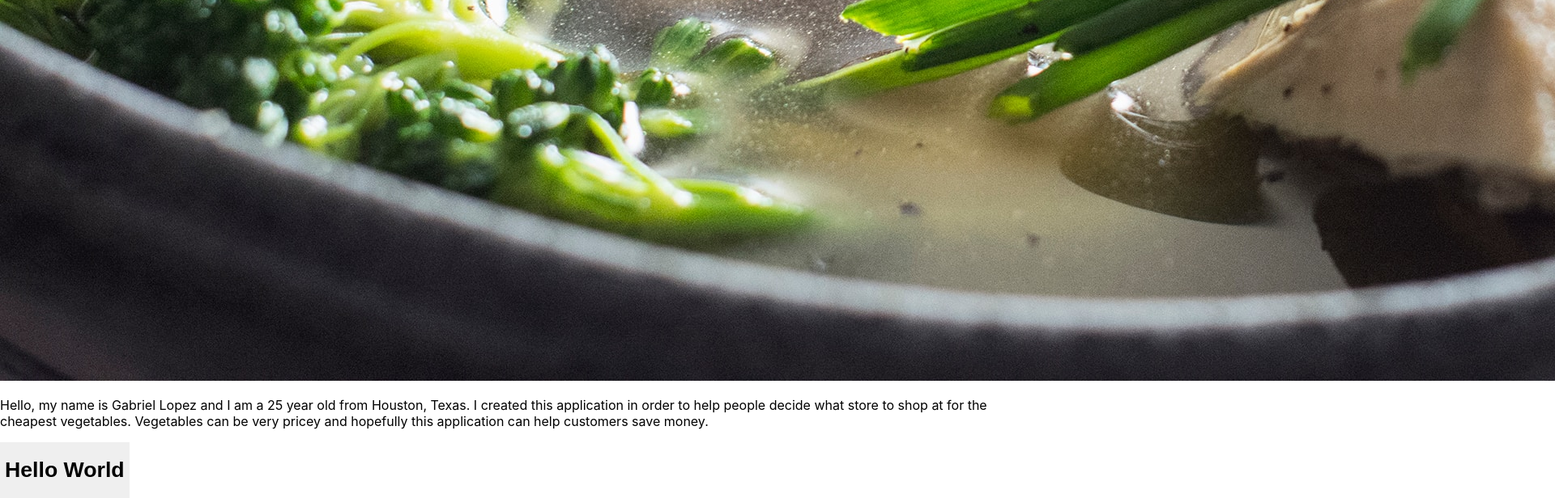
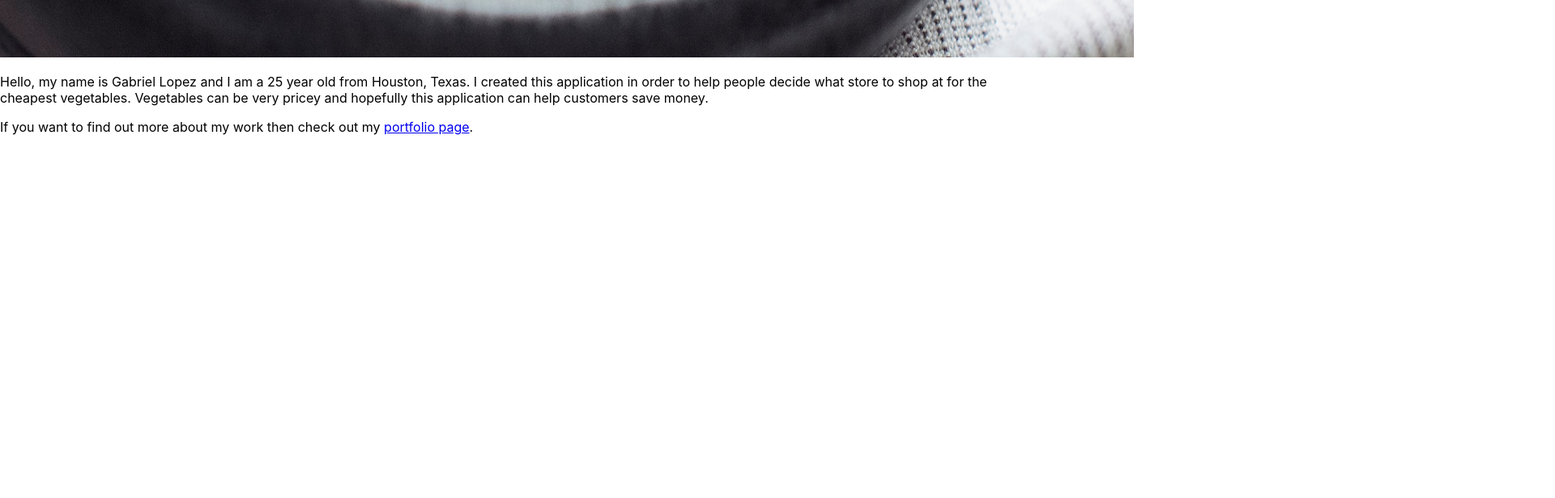
Before and after one commit to lopezg3000/creativeApp, a React (Create React App) app: page / in a window 1280 px wide. Shown: the part 2028-2644 px from the top of the page at 81% size, 1920 px wide, since content can reach past the window. After the commit the page ends 2211 px from the top, so only its background shows below. Built offline with nearby package versions, Linux system fonts and the light colour scheme.

Commit message:
nestedAnchor

```diff
--- a/src/App.js
+++ b/src/App.js
@@ -3,7 +3,6 @@ import Header from "../src/components/Header"
 import Information from "../src/components/Information"
 import Navbar from "../src/components/Navbar"
 import About from "../src/components/About"
-import ButtonLink from "../src/components/ButtonLink"
 
 
 
@@ -14,7 +13,6 @@ function App() {
       <Navbar />
       <Information />
       <About />
-      <ButtonLink />
     </div>
   );
 }
--- a/src/components/About.js
+++ b/src/components/About.js
@@ -8,7 +8,15 @@ const person = {
 
 const { name: fullname, city, state, age: years = 25 } = person;
 
-const About = () => <p id="home">Hello, my name is {fullname} and I am a {years} year old from {city}, {state}. I created this application in order to help people decide what store to shop at for the cheapest vegetables. Vegetables can be very pricey and hopefully this application can help customers save money. </p>;
+const About = () => {
+    return (
+        <div>
+            <p id="home">Hello, my name is {fullname} and I am a {years} year old from {city}, {state}. I created this application in order to help people decide what store to shop at for the cheapest vegetables. Vegetables can be very pricey and hopefully this application can help customers save money. </p>
+            <p>If you want to find out more about my work then check out my <a target="_blank" href="https://www.lopezgabriel.com" rel="noopener noreferrer">portfolio page</a>.</p>
+        </div>
+    );
+};
+
 /*Used object desturcturing to create a little blurb about my app.*/
 
 export default About;
--- a/src/components/Information.js
+++ b/src/components/Information.js
@@ -11,7 +11,7 @@ const Heading = () => {
                 <p>Lorem ipsum dolor sit amet, consectetur adipiscing elit. Nullam eros arcu, aliquet vel efficitur non, feugiat mollis eros. Donec mi magna, eleifend vel auctor ac, rhoncus vel purus. Vivamus maximus libero at sem pharetra facilisis. Sed aliquam, risus et pulvinar rhoncus, dui mi vestibulum nulla, at tempor ante ante non augue. Quisque id tempus risus. Aenean mattis purus at imperdiet dictum. Nullam lacinia dictum risus, suscipit scelerisque lorem dictum ut. Ut vitae tortor odio. Curabitur pretium lacinia risus, eget dictum risus porta ac. Nam pretium lobortis felis. Mauris euismod magna nec purus ullamcorper dignissim.</p>
             </main> {/*descriptive html tag. Helps with SEO and accessibility*/}
             <a href="https://www.delish.com/cooking/recipe-ideas/g3733/healthy-dinner-recipes/" target="_blank" rel="noopener noreferrer">Healthy Recipes</a> {/*Added target to open link in new*/}
-            <img src={Recipe} alt="Pasta with Vegetables" /> {/*importing images is different in react*/} {/*Alt tag used for screen readers to improve accessibility and is displayed if the image fails to load. If the image is purely decorative then using an empty alt attribute is best practice */}
+            <img style={{ height: "200vh", width: "175vh" }} src={Recipe} alt="Pasta with Vegetables" /> {/*importing images is different in react*/} {/*Alt tag used for screen readers to improve accessibility and is displayed if the image fails to load. If the image is purely decorative then using an empty alt attribute is best practice */}
         </div>
     );
 };
@@ -23,3 +23,11 @@ export default Heading;
 //a(anchor) elements are used to link to content outside of your webpages.
 //a elements need a destination web address called a href attribute
 //They also need anchor text
+
+/*Nest an anchor element within a paragraph
+
+Nest the anchor element within the text element.
+Give the anchor element a target attribute set to a value of string _blank that specifies to open the link in a new tab.
+Give the anchor element a href attribute set to a value of string with url web address to link.
+Give anchor element a rel attribute set to a value of stirng noopener noreferrer.
+*/
```
